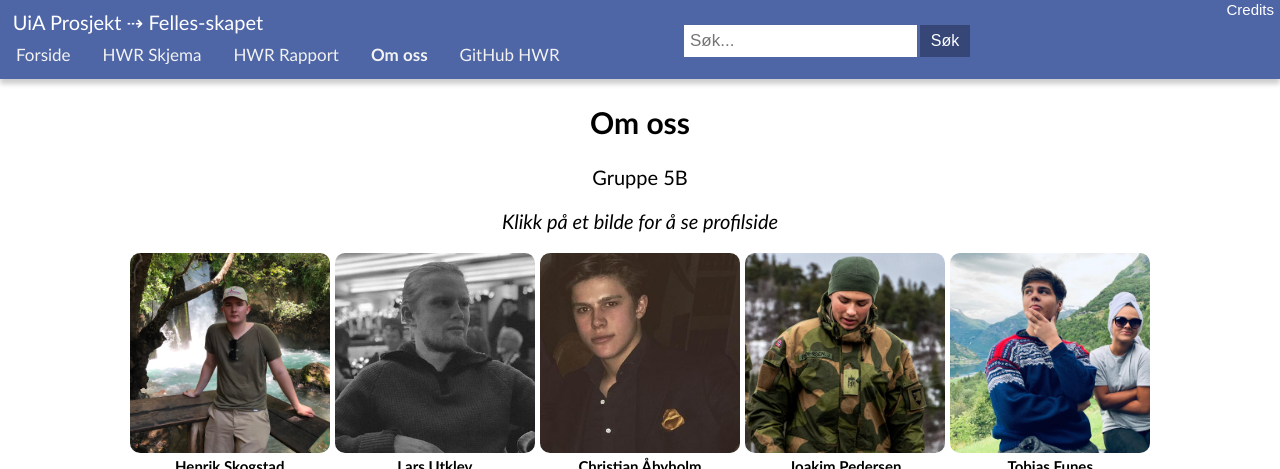
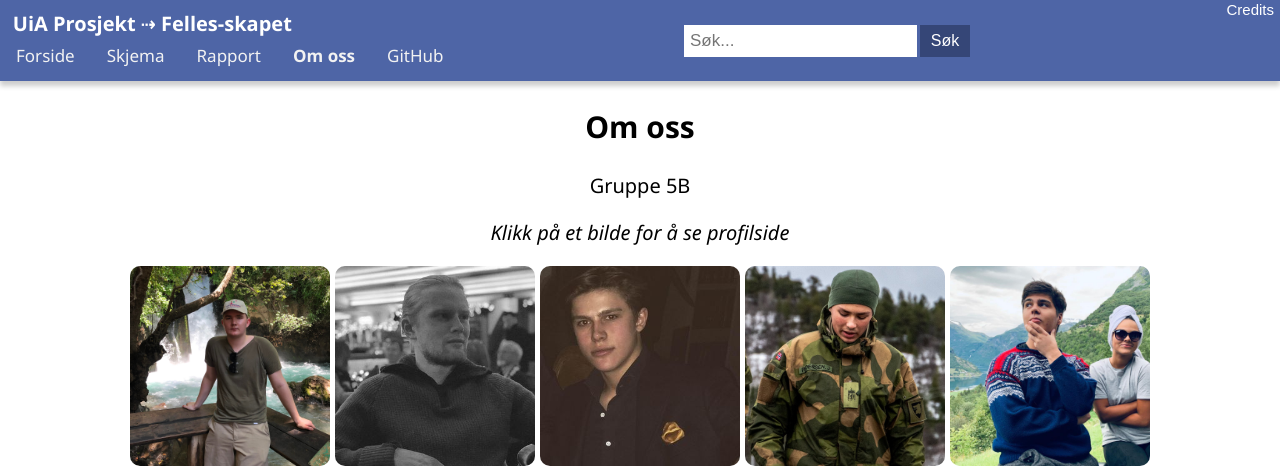
Before and after one commit to Skogstad-beep/HOWWEROLL, a plain HTML site: page ourgroup.html in a window 1280 px wide. Shown: the top 469 px of the page. Drawn offline with Linux system fonts and the light colour scheme.

Commit message:
Nye endringer

```diff
--- a/ourgroup.html
+++ b/ourgroup.html
@@ -9,8 +9,12 @@
     <style>
 body {
   margin: 0;
-  font-family:'Gill Sans', 'Gill Sans MT', Calibri, 'Trebuchet MS', sans-serif;
+  font-family:'Segoe UI', Tahoma, Geneva, Verdana, sans-serif;
   background-color: rgb(255, 255, 255);
+}
+
+.header {
+  font-weight: bold;
 }
 
 /* Bakgrunnsfarge bak navigasjonen */
@@ -235,10 +239,10 @@ font-size: 15px;
   <div class="header">UiA Prosjekt ⇢ Felles-skapet</div>
   <div class="topnav">
     <a href="index.html">Forside</a>
-    <a href="howweroll.html">HWR Skjema</a>
-    <a href="hwr-report.html">HWR Rapport</a>
+    <a href="howweroll.html">Skjema</a>
+    <a href="hwr-report.html">Rapport</a>
     <a class="active" href="ourgroup.html">Om oss</a>
-    <a href="https://github.com/Skogstad-beep/HOWWEROLL">GitHub HWR</a>
+    <a href="https://github.com/Skogstad-beep/HOWWEROLL">GitHub</a>
     <input type="button" id="searchBtn" value="Søk" onclick="alertSearch()">
     <input type="text" id="searchText" placeholder="Søk...">
   </div>
```
